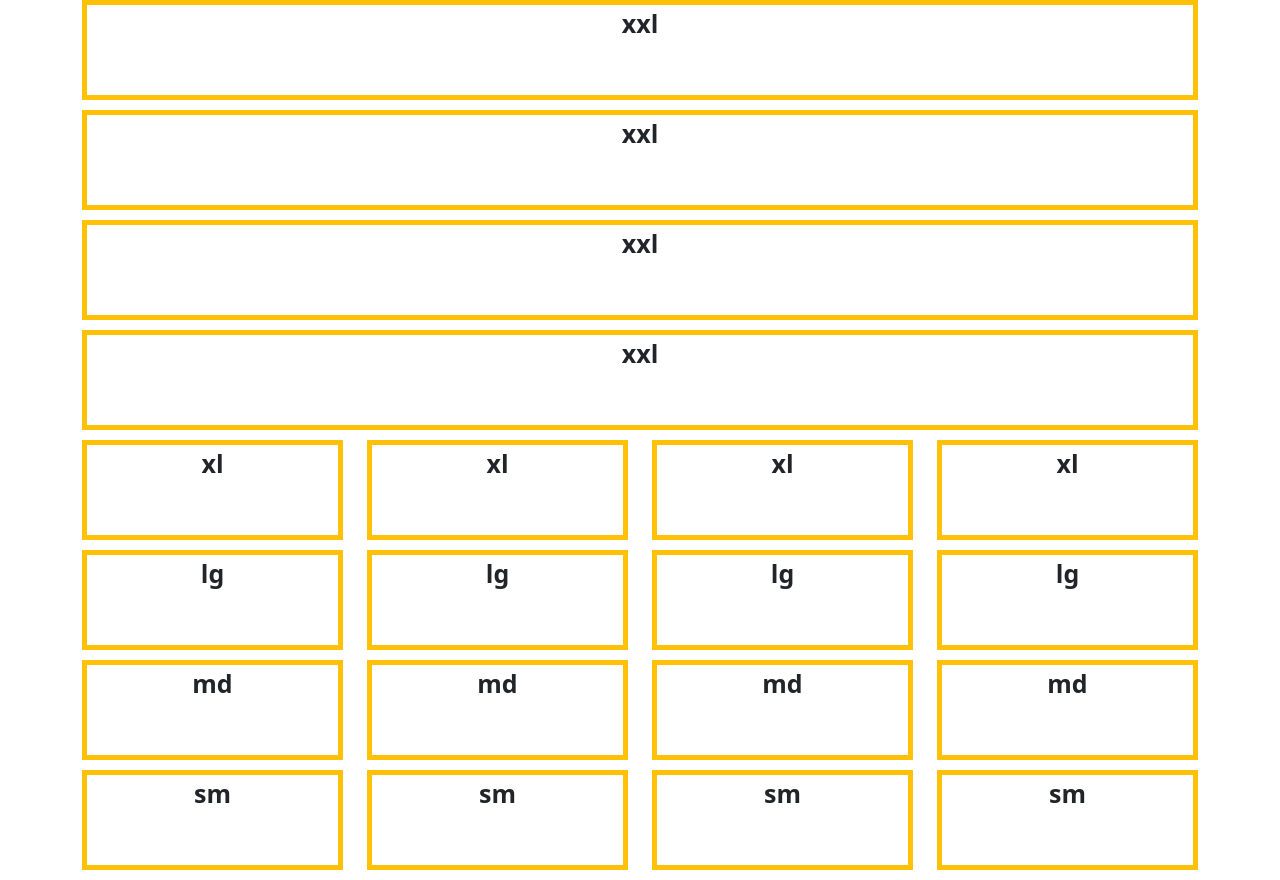
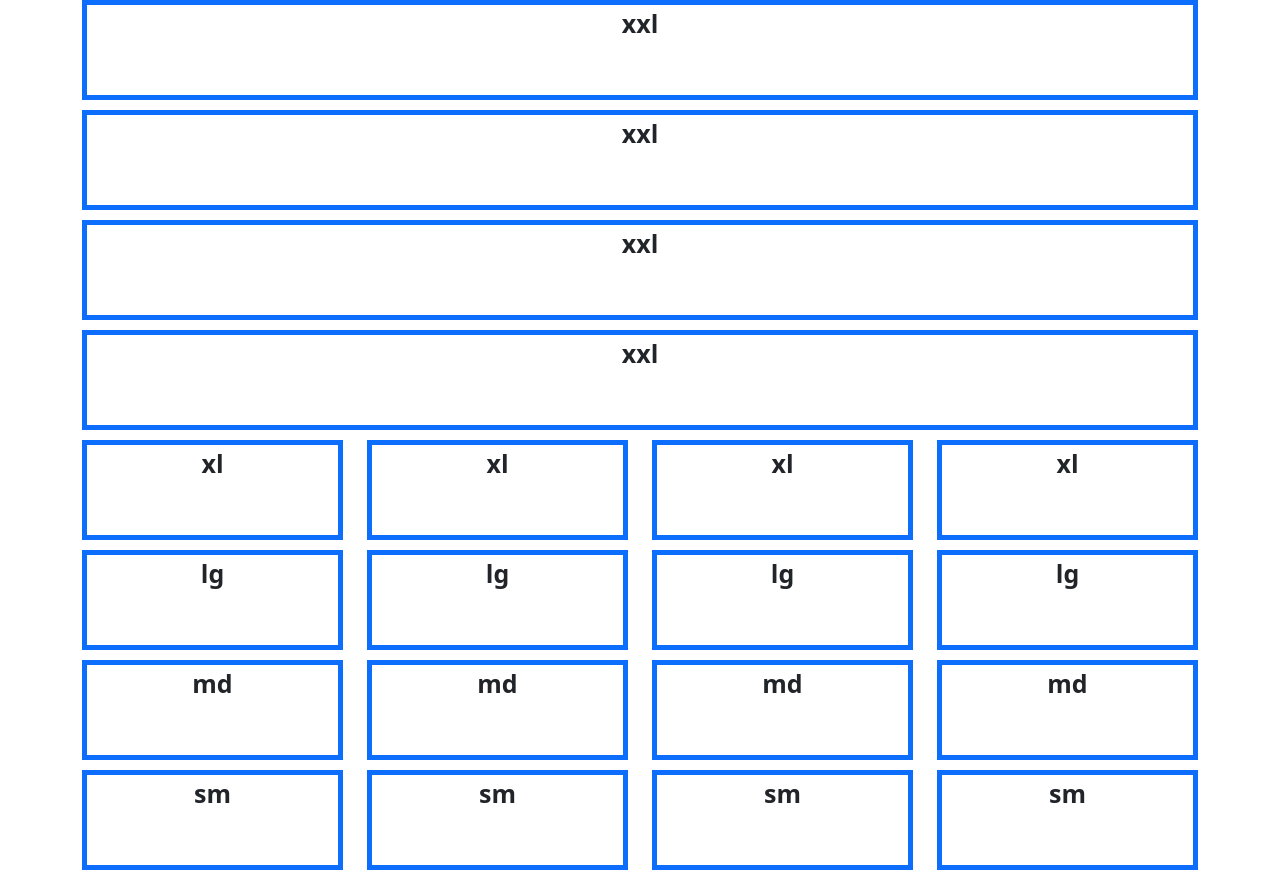
Before and after one commit to tanjirhc/Bootstrap, a plain HTML site: page index.html in a window 1280 px wide. Drawn offline with Linux system fonts and the light colour scheme.

Commit message:
color changes blue

```diff
--- a/style.css
+++ b/style.css
@@ -7,7 +7,7 @@ Extra Extra Large
 */
 
 .child{
-  border: 5px solid var(--bs-yellow);
+  border: 5px solid var(--bs-blue);
   height: 100px;
   margin-bottom: 10px;
   text-align: center;
```
